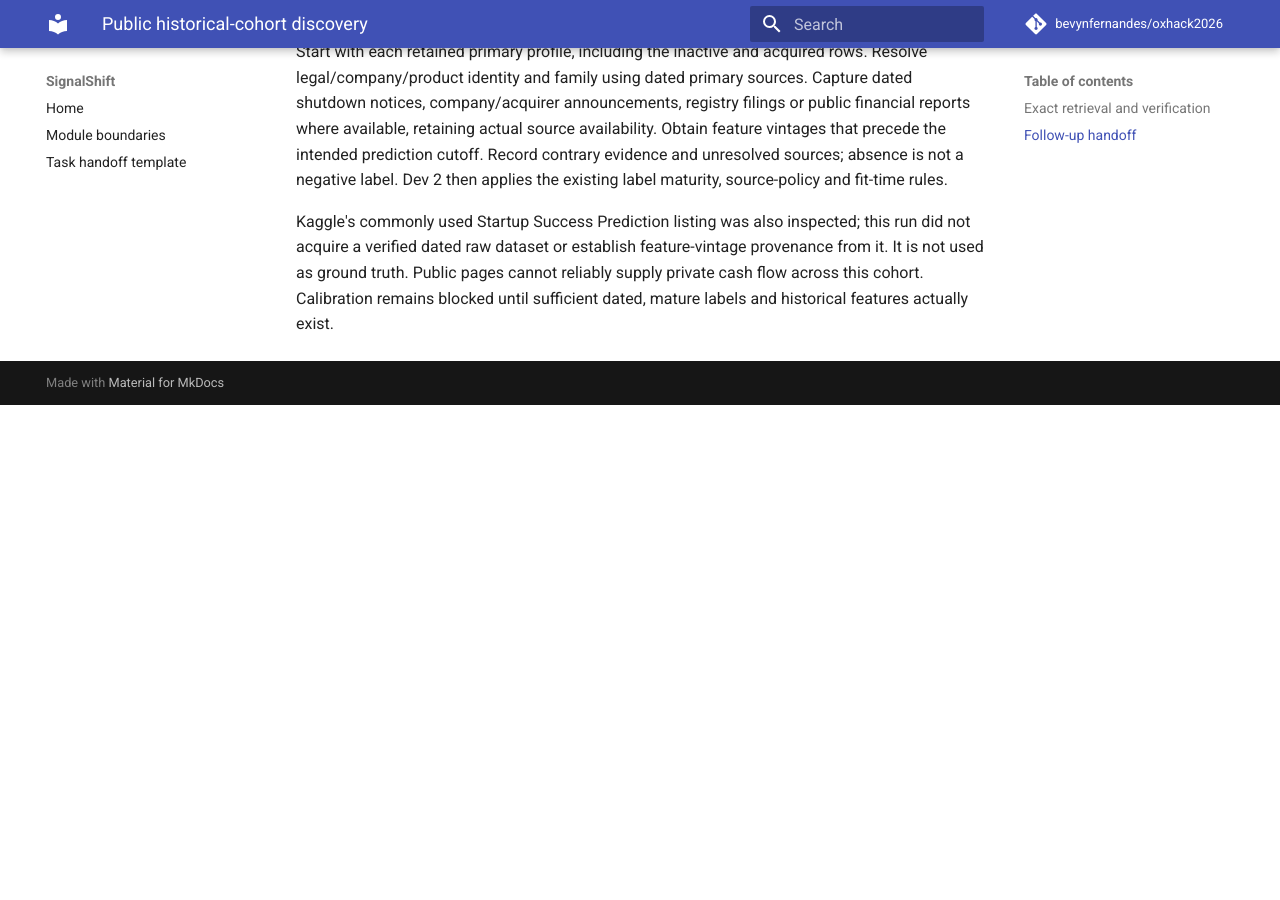
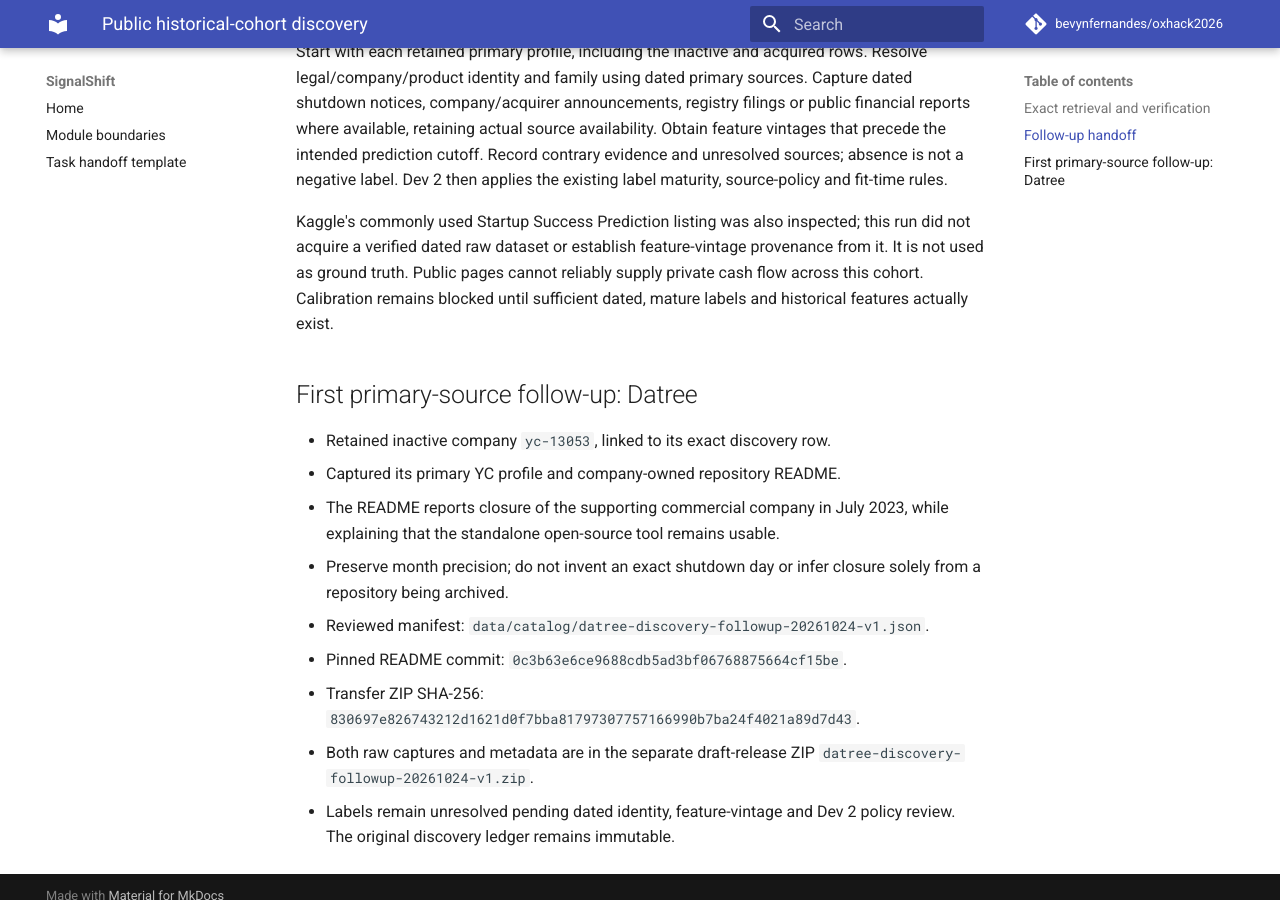
Before and after one commit to bevynfernandes/oxhack2026, an MkDocs documentation site: the page built from docs/tasks/dev1/D1-O4-public-cohort-discovery.md, in a window 1280 px wide and 900 px high, scrolled down 1119 px. Built offline with MkDocs 1.6.1 and Material for MkDocs 9.7.7, drawn with Linux system fonts in a browser that asks for light colours; comment, search, counter and statistics services are not loaded; before the commit the page ends 1524 px from its top, so only the background shows below that.

Commit message:
- Capture primary Datree closure evidence with explicit date uncertainty

```diff
--- a/docs/tasks/dev1/D1-O4-public-cohort-discovery.md
+++ b/docs/tasks/dev1/D1-O4-public-cohort-discovery.md
@@ -51,3 +51,20 @@
 provenance from it. It is not used as ground truth. Public pages cannot reliably
 supply private cash flow across this cohort. Calibration remains blocked until
 sufficient dated, mature labels and historical features actually exist.
+
+## First primary-source follow-up: Datree
+
+- Retained inactive company `yc-13053`, linked to its exact discovery row.
+- Captured its primary YC profile and company-owned repository README.
+- The README reports closure of the supporting commercial company in July 2023,
+  while explaining that the standalone open-source tool remains usable.
+- Preserve month precision; do not invent an exact shutdown day or infer closure
+  solely from a repository being archived.
+- Reviewed manifest: `data/catalog/datree-discovery-followup-20261024-v1.json`.
+- Pinned README commit: `0c3b63e6ce9688cdb5ad3bf06768875664cf15be`.
+- Transfer ZIP SHA-256:
+  `830697e826743212d1621d0f7bba81797307757166990b7ba24f4021a89d7d43`.
+- Both raw captures and metadata are in the separate draft-release ZIP
+  `datree-discovery-followup-20261024-v1.zip`.
+- Labels remain unresolved pending dated identity, feature-vintage and Dev 2
+  policy review. The original discovery ledger remains immutable.
```
Also changed, not shown: 1 other file.
